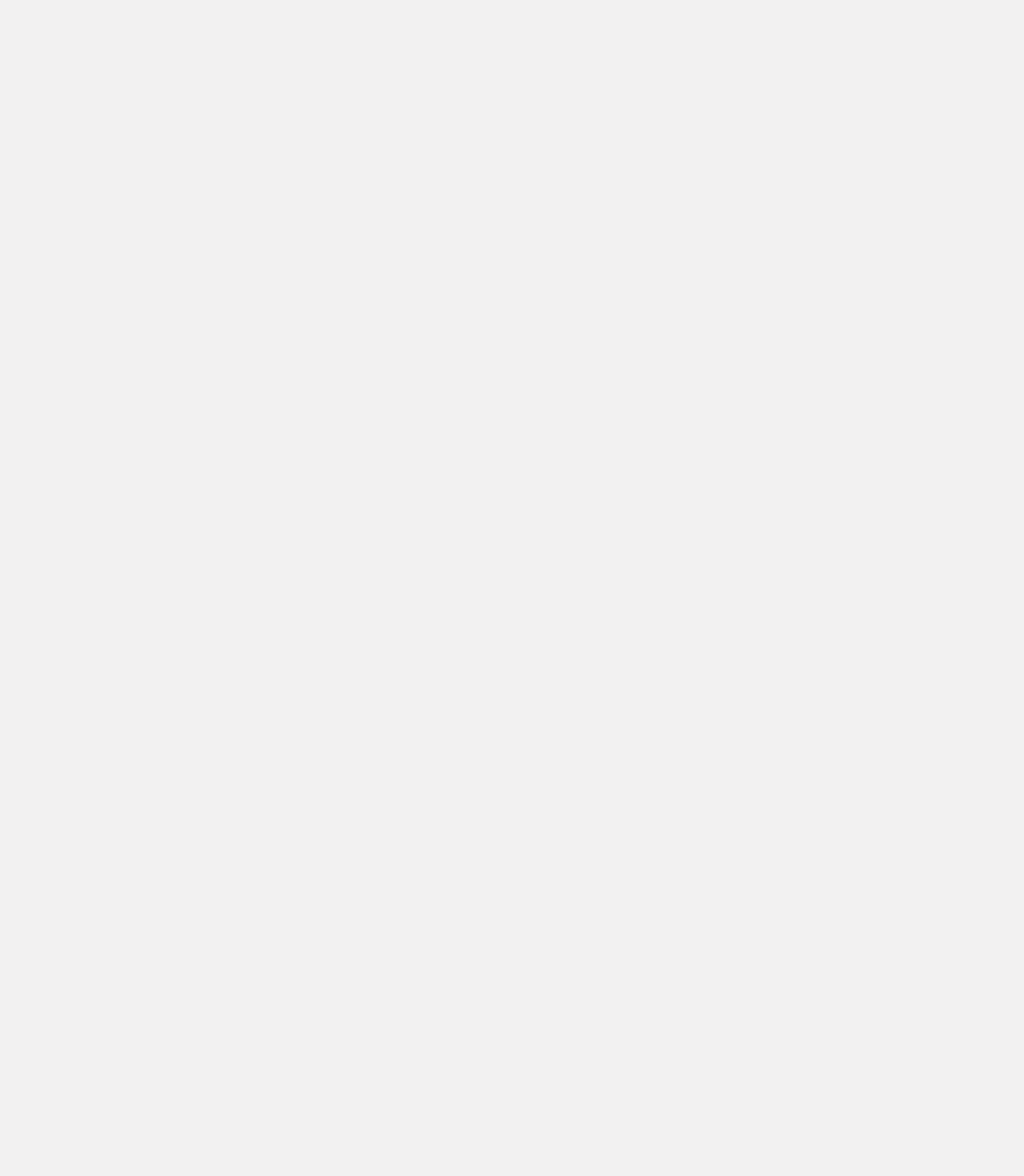
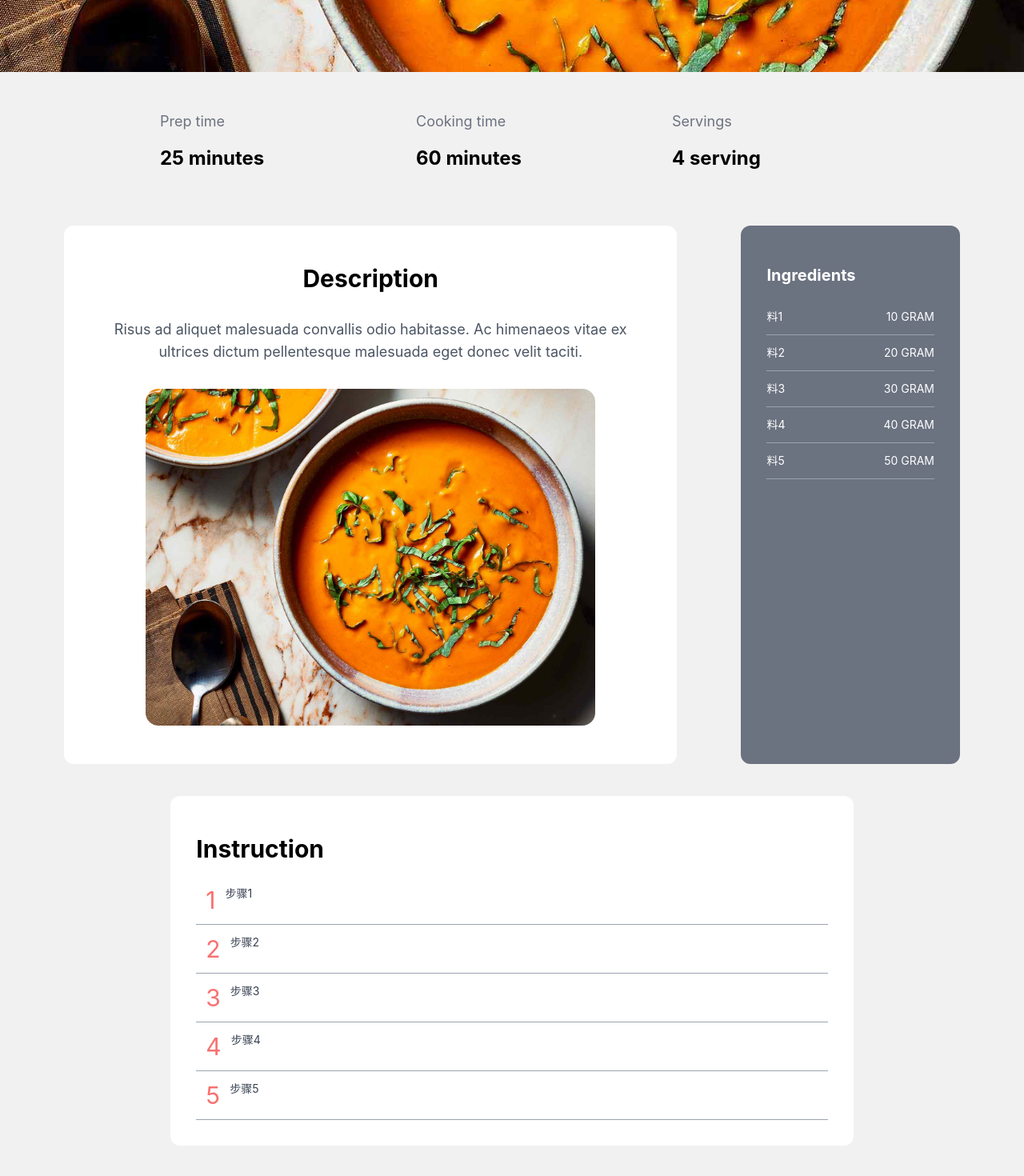
Before and after one commit to JiyuanXiao/cooking-recipe-demo-frontend, a React (Create React App) app: page /recipe/1 in a window 1280 px wide. Shown: the part 474-1944 px from the top of the page at 80% size. Before the commit the page ends 800 px from the top, so only its background shows below. Built offline with nearby package versions, Linux system fonts and the light colour scheme.

Commit message:
Create Recipe Detail Page
Add components: DescriprionCard, IngredirentCard, InstructionCard,
and RecipeInfoCard.

Add the new components above to RecipeDetailPage to show recipe
detai info.

```diff
--- /dev/null
+++ b/src/components/DescriptionCard.js
@@ -0,0 +1,15 @@
+const DescriptionCard = ({ name, description, imageSrc }) => {
+  return (
+    <div className="flex flex-col items-center w-full h-auto bg-white rounded-xl p-8 ml-20 mr-10">
+      <text className="text-black text-3xl font-bold my-4">Description</text>
+      <text className=" text-gray-600 text-lg my-4">{description}</text>
+      <img
+        src={imageSrc}
+        alt={name}
+        className="w-4/5 h-auto object-cover my-4 rounded-2xl"
+      />
+    </div>
+  );
+};
+
+export default DescriptionCard;
--- a/src/components/ImageBanner.js
+++ b/src/components/ImageBanner.js
@@ -6,8 +6,8 @@ const ImageBanner = ({ src, title, subtitile }) => {
     <div className="relative w-full h-[500px] overflow-hidden">
       <img src={src} alt={title} className="w-full h-full object-cover" />
       <div className="absolute inset-0 flex flex-col justify-center items-center text-white text-center">
-        <h1 className="text-8xl mb-2">{title}</h1>
-        <p className="text-xl">{subtitile}</p>
+        <h1 className="text-8xl my-4">{title}</h1>
+        <p className="text-2xl my-4">{subtitile}</p>
       </div>
     </div>
   );
--- /dev/null
+++ b/src/components/IngredientCard.js
@@ -0,0 +1,58 @@
+const ingredients = [
+  {
+    id: 1,
+    ingredient: "料1",
+    quantity: 10,
+    unit: "GRAM",
+    recipe: 1,
+  },
+  {
+    id: 2,
+    ingredient: "料2",
+    quantity: 20,
+    unit: "GRAM",
+    recipe: 1,
+  },
+  {
+    id: 3,
+    ingredient: "料3",
+    quantity: 30,
+    unit: "GRAM",
+    recipe: 1,
+  },
+  {
+    id: 4,
+    ingredient: "料4",
+    quantity: 40,
+    unit: "GRAM",
+    recipe: 1,
+  },
+  {
+    id: 5,
+    ingredient: "料5",
+    quantity: 50,
+    unit: "GRAM",
+    recipe: 1,
+  },
+];
+
+const IngredientCard = () => {
+  const ingredientList = ingredients.map((ingredient) => (
+    <>
+      <div className="flex flex-row justify-between w-full">
+        <text className="text-white text-sm my-3 ">{`${ingredient.ingredient}`}</text>
+        <text className="text-white text-sm my-3 ">{`${ingredient.quantity} ${ingredient.unit} `}</text>
+      </div>
+      <div className="border-t border-gray-400 w-full "></div>
+    </>
+  ));
+
+  return (
+    <div className="flex flex-col items-start w-1/3 h-auto bg-gray-500 rounded-xl p-8 ml-10 mr-20">
+      <text className="text-white text-xl font-bold my-4">Ingredients</text>
+      {ingredientList}
+    </div>
+  );
+};
+
+export default IngredientCard;
--- /dev/null
+++ b/src/components/InstructionCard.js
@@ -0,0 +1,53 @@
+const instructions = [
+  {
+    id: 1,
+    step: 1,
+    description: "步骤1",
+    recipe: 1,
+  },
+  {
+    id: 2,
+    step: 2,
+    description: "步骤2",
+    recipe: 1,
+  },
+  {
+    id: 3,
+    step: 3,
+    description: "步骤3",
+    recipe: 1,
+  },
+  {
+    id: 4,
+    step: 4,
+    description: "步骤4",
+    recipe: 1,
+  },
+  {
+    id: 5,
+    step: 5,
+    description: "步骤5",
+    recipe: 1,
+  },
+];
+
+const InstructionCard = () => {
+  const instructionList = instructions.map((instruction) => (
+    <>
+      <div className="flex flex-row justify-start w-full">
+        <text className="text-red-400 text-3xl m-3 ">{`${instruction.step}`}</text>
+        <text className="text-gray-700 text-sm my-3 ">{`${instruction.description}`}</text>
+      </div>
+      <div className="border-t border-gray-400 w-full "></div>
+    </>
+  ));
+
+  return (
+    <div className="flex flex-col items-start w-4/6 h-auto bg-white rounded-xl p-8 m-10">
+      <text className="text-black text-3xl font-bold my-4">Instruction</text>
+      {instructionList}
+    </div>
+  );
+};
+
+export default InstructionCard;
--- a/src/components/NavigationBar.js
+++ b/src/components/NavigationBar.js
@@ -4,7 +4,7 @@ const NavigationBar = () => {
       <div class="max-w-screen-xl flex flex-wrap items-center justify-between mx-auto p-4">
         <a href="/" class="flex items-center space-x-3 rtl:space-x-reverse">
           <span class="self-center text-2xl font-semibold whitespace-nowrap text-red-400">
-            Food Recipe
+            Food Recipes
           </span>
         </a>
         <div class="hidden w-full md:block md:w-auto" id="navbar-default">
--- /dev/null
+++ b/src/components/RecipeInfoCard.js
@@ -0,0 +1,10 @@
+const RecipeInfoCard = ({ infoType, infoContent }) => {
+  return (
+    <div className="flex flex-col items-start w-60 h-28 border-gray-500 border-0 m-10">
+      <text className="text-lg text-gray-500 my-2">{infoType}</text>
+      <text className="text-2xl font-bold my-2">{infoContent}</text>
+    </div>
+  );
+};
+
+export default RecipeInfoCard;
--- a/src/pages/RecipeDetailPage.js
+++ b/src/pages/RecipeDetailPage.js
@@ -1,12 +1,34 @@
 import React from "react";
 import { useParams } from "react-router-dom";
+import ImageBanner from "../components/ImageBanner";
+import RecipeInfoCard from "../components/RecipeInfoCard";
+import DescriptionCard from "../components/DescriptionCard";
+import IngredientCard from "../components/IngredientCard";
+import InstructionCard from "../components/InstructionCard";
+import soupImage from "../assets/soup.jpg";
 
 const RecipeDetailPage = () => {
   const params = useParams();
   const { id } = params;
   return (
     <div>
-      <h1>Recipe {id} Detail</h1>
+      <ImageBanner src={soupImage} title="Title" />
+      <div className="flex flex-row justify-center">
+        <RecipeInfoCard infoType="Prep time" infoContent={`25 minutes`} />
+        <RecipeInfoCard infoType="Cooking time" infoContent={`60 minutes`} />
+        <RecipeInfoCard infoType="Servings" infoContent={`4 serving`} />
+      </div>
+      <div className="flex justify-center">
+        <DescriptionCard
+          name="recipe name"
+          description="Risus ad aliquet malesuada convallis odio habitasse. Ac himenaeos vitae ex ultrices dictum pellentesque malesuada eget donec velit taciti."
+          imageSrc={soupImage}
+        />
+        <IngredientCard />
+      </div>
+      <div className="flex justify-center">
+        <InstructionCard />
+      </div>
     </div>
   );
 };
```
